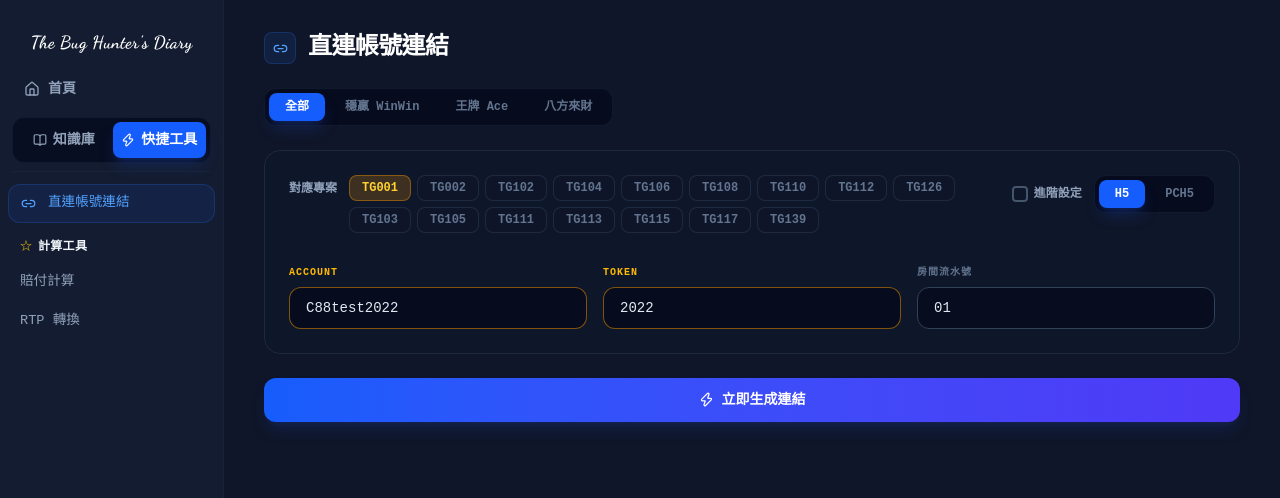
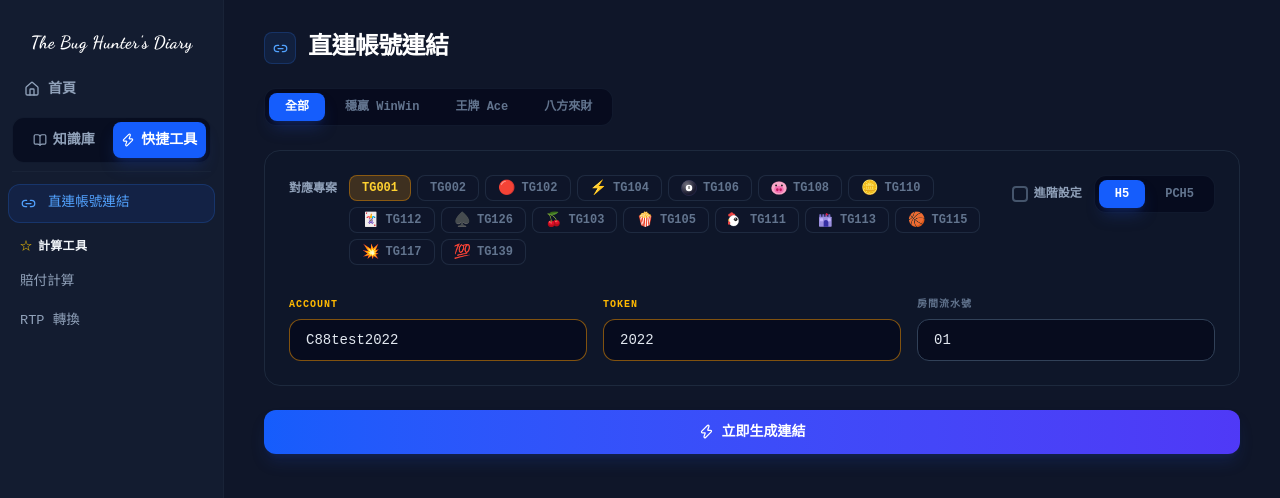
Before and after one commit to cloud52321/QA, a Next.js app: page / in a window 1280 px wide. Both pictures are taken after a click on the button "快捷工具". Shown: the top 498 px of the page. Built offline with nearby package versions, Linux system fonts and the light colour scheme.

Commit message:
Add files via upload

```diff
--- a/src/app/LinkGenerator.tsx
+++ b/src/app/LinkGenerator.tsx
@@ -38,6 +38,82 @@ const CopyGoButtons: React.FC<{ url: string }> = ({ url }) => {
 };
 
 // ─── LinkGenerator ────────────────────────────────────────────────────────────
+
+const PROJECT_ICON: Record<string, string> = {
+  TG102: '🔴', TG104: '⚡', TG110: '🪙', TG112: '🃏', TG114: '🛺',
+  TG116: '🧙', TG118: '🪙', TG120: '🧙', TG122: '🪙', TG124: '🪙',
+  TG126: '♠️', TG128: '🧙', TG130: '🪙',
+  TG103: '🍒', TG105: '🍿', TG107: '🧙', TG109: '🎯',
+  TG115: '🏀', TG117: '💥',
+  TG139: '💯', TG119: '⚽', TG121: '🚀', TG123: '🎈',
+};
+
+const PROJECT_SVG_ICON: Record<string, React.ReactNode> = {
+  TG106: (
+    <svg width="16" height="16" viewBox="0 0 88 88">
+      <defs><radialGradient id="bs2" cx="35%" cy="30%" r="60%"><stop offset="0%" stopColor="white" stopOpacity="0.4"/><stop offset="100%" stopColor="white" stopOpacity="0"/></radialGradient></defs>
+      <circle cx="44" cy="44" r="42" fill="#1a1a2e" stroke="#3b3b6e" strokeWidth="2"/>
+      <circle cx="44" cy="44" r="42" fill="url(#bs2)"/>
+      <circle cx="44" cy="44" r="18" fill="white"/>
+      <text x="44" y="50" textAnchor="middle" fontFamily="serif" fontSize="18" fontWeight="700" fill="#111">8</text>
+    </svg>
+  ),
+  TG108: (
+    <svg width="16" height="16" viewBox="0 0 88 76">
+      <ellipse cx="44" cy="38" rx="42" ry="36" fill="#f9a8c9" stroke="#e879a0" strokeWidth="1"/>
+      <ellipse cx="44" cy="46" rx="25" ry="19" fill="#f472b6" stroke="#db2777" strokeWidth="0.5"/>
+      <ellipse cx="35" cy="48" rx="7" ry="8" fill="#c2185b"/>
+      <ellipse cx="53" cy="48" rx="7" ry="8" fill="#c2185b"/>
+      <circle cx="28" cy="24" r="5" fill="#1a1a1a"/>
+      <circle cx="60" cy="24" r="5" fill="#1a1a1a"/>
+    </svg>
+  ),
+  TG111: (
+    <svg width="16" height="16" viewBox="0 0 88 96">
+      <circle cx="30" cy="18" r="9" fill="#ef4444"/><circle cx="18" cy="12" r="10" fill="#ef4444"/><circle cx="6" cy="18" r="9" fill="#ef4444"/>
+      <ellipse cx="30" cy="52" rx="30" ry="32" fill="white" stroke="#f3f4f6" strokeWidth="1.5"/>
+      <path d="M4,44 L-16,48 L4,54 Z" fill="#f59e0b"/>
+      <ellipse cx="2" cy="66" rx="8" ry="10" fill="#ef4444"/>
+      <circle cx="42" cy="44" r="11" fill="#1a1a1a"/><circle cx="39" cy="41" r="4" fill="white"/>
+    </svg>
+  ),
+  TG113: (
+    <svg width="16" height="16" viewBox="0 0 88 96">
+      <rect x="4" y="14" width="12" height="16" rx="2" fill="#7c6fcd"/><rect x="22" y="14" width="12" height="16" rx="2" fill="#7c6fcd"/>
+      <rect x="40" y="14" width="12" height="16" rx="2" fill="#7c6fcd"/><rect x="58" y="14" width="12" height="16" rx="2" fill="#7c6fcd"/>
+      <rect x="2" y="28" width="76" height="60" rx="4" fill="#9b8fe0"/>
+      <path d="M30,88 L30,60 Q30,48 44,48 Q58,48 58,60 L58,88 Z" fill="#3730a3"/>
+      <rect x="8" y="38" width="18" height="18" rx="3" fill="#c4b5fd"/><rect x="54" y="38" width="18" height="18" rx="3" fill="#c4b5fd"/>
+      <line x1="44" x2="44" y1="28" y2="6" stroke="#e11d48" strokeWidth="2"/>
+      <path d="M44,6 L60,14 L44,22 Z" fill="#e11d48"/>
+    </svg>
+  ),
+  TG125: (
+    <svg width="16" height="16" viewBox="0 0 88 100">
+      <path d="M16,58 Q10,88 20,96 L44,80 L68,96 Q78,88 72,58 Z" fill="#4a1d6e"/>
+      <circle cx="44" cy="44" r="32" fill="#fde8d0"/>
+      <path d="M16,52 Q24,16 44,14 Q64,16 72,52 Q64,40 44,38 Q24,40 16,52Z" fill="#3d2c6e"/>
+      <circle cx="34" cy="44" r="6" fill="#ff3366"/><circle cx="54" cy="44" r="6" fill="#ff3366"/>
+      <rect x="30" y="58" width="6" height="10" rx="3" fill="white"/><rect x="46" y="58" width="6" height="10" rx="3" fill="white"/>
+    </svg>
+  ),
+  TG107: (
+    <svg width="16" height="16" viewBox="0 0 88 100">
+      <path d="M16,58 Q12,90 22,96 L44,80 L66,96 Q76,90 72,58 Z" fill="#4c1d95"/>
+      <circle cx="44" cy="44" r="32" fill="#3730a3"/>
+      <path d="M18,48 Q20,34 44,34 Q68,34 70,48 Q68,58 44,58 Q20,58 18,48Z" fill="#d4956a"/>
+      <circle cx="32" cy="46" r="5" fill="#1a1a1a"/><circle cx="56" cy="46" r="5" fill="#1a1a1a"/>
+      <rect x="38" y="14" width="12" height="8" rx="3" fill="#a855f7"/>
+      <path d="M38,22 L28,34 M50,22 L60,34" stroke="#a855f7" strokeWidth="3"/>
+    </svg>
+  ),
+};
+
+const ProjectIcon: React.FC<{ id: string }> = ({ id }) => {
+  if (PROJECT_SVG_ICON[id]) return <span className="flex-shrink-0 flex items-center">{PROJECT_SVG_ICON[id]}</span>;
+  if (PROJECT_ICON[id]) return <span className="text-sm leading-none">{PROJECT_ICON[id]}</span>;
+  return null;
+};
 
 export const LinkGenerator: React.FC = () => {
   const [activeStudio, setActiveStudio] = useState(ALL_STUDIO);
@@ -128,12 +204,13 @@ export const LinkGenerator: React.FC = () => {
               <button
                 key={p.id}
                 onClick={() => handleProjectChange(p.id)}
-                className={`py-1 px-3 text-xs font-bold rounded-lg border transition-all ${
+                className={`flex items-center gap-1.5 py-1 px-3 text-xs font-bold rounded-lg border transition-all ${
                   project.id === p.id
                     ? 'bg-amber-500/20 text-amber-300 border-amber-500/40'
                     : 'bg-slate-900/60 text-slate-500 border-slate-700/50 hover:text-slate-200 hover:border-slate-600'
                 }`}
               >
+                <ProjectIcon id={p.id} />
                 {p.id}
               </button>
             ))}
```
